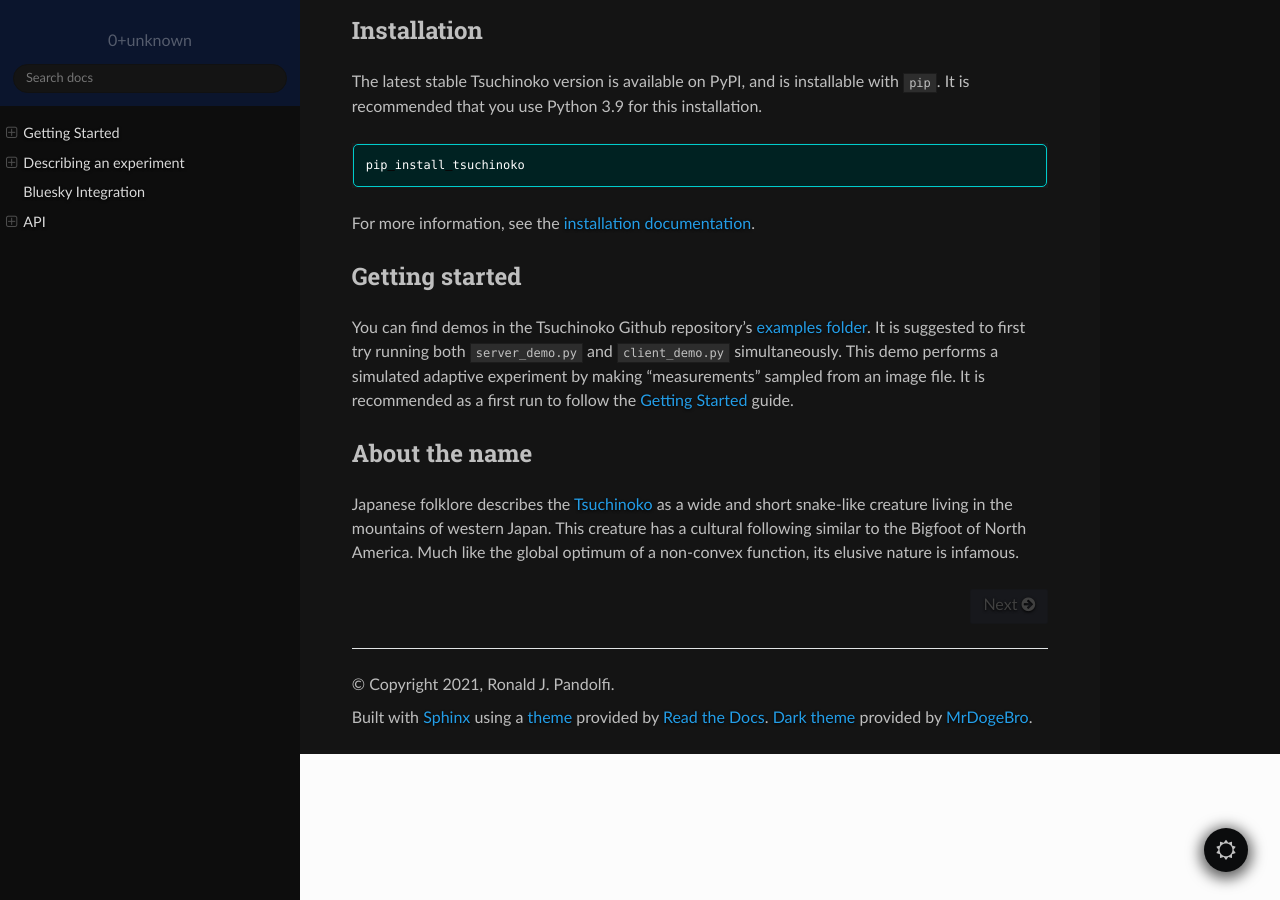
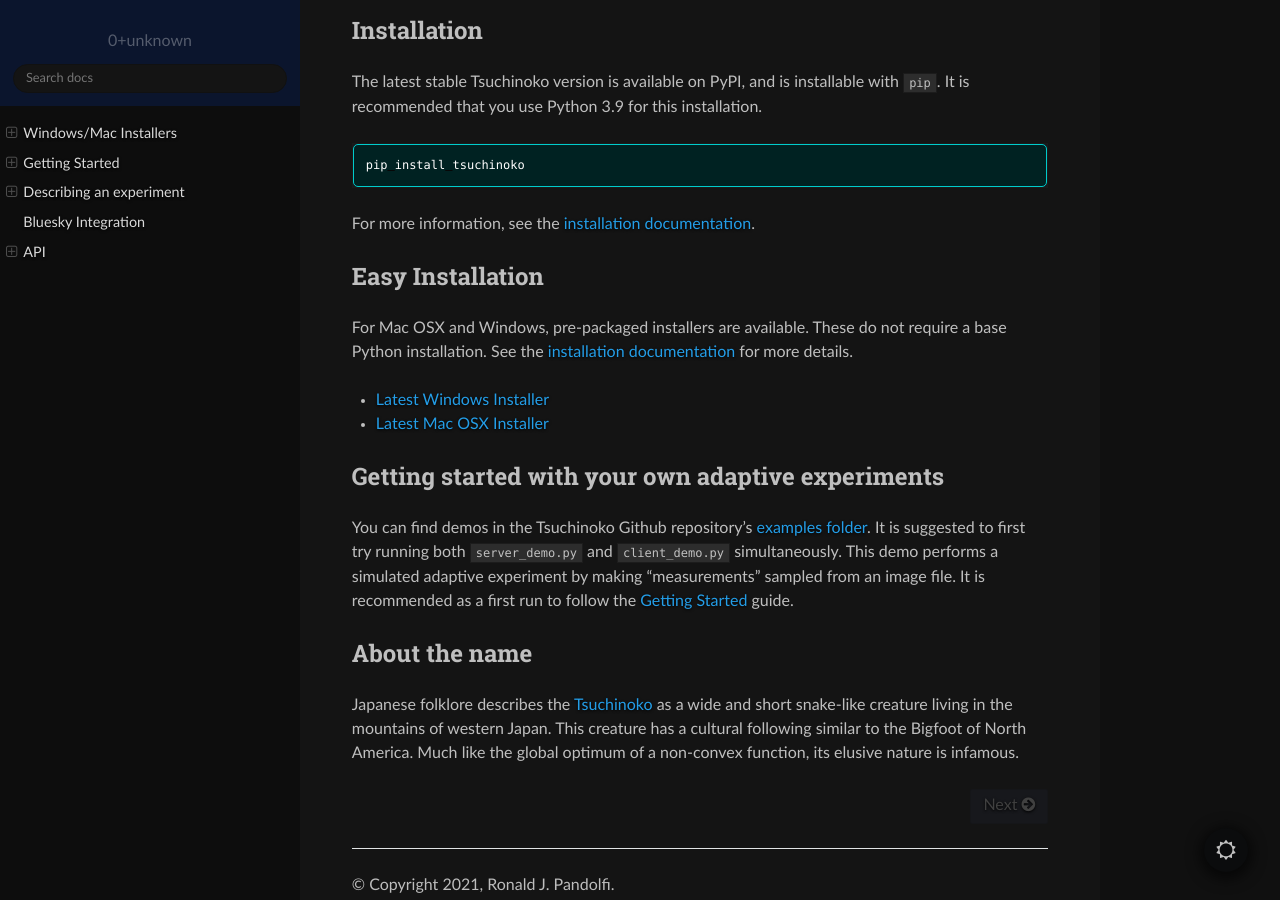
Before and after one commit to lbl-camera/tsuchinoko, a Sphinx documentation site: the page built from docs/source/index.md, in a window 1280 px wide and 900 px high, scrolled down 981 px. Built offline with Sphinx 7.4.7 and the Read the Docs theme 2.0.0, drawn with Linux system fonts in a browser that asks for light colours.

Commit message:
add installers to readme and docs

```diff
--- a/docs/source/index.md
+++ b/docs/source/index.md
@@ -30,7 +30,14 @@
 
 For more information, see the [installation documentation](quickstart.md).
 
-## Getting started
+## Easy Installation
+
+For Mac OSX and Windows, pre-packaged installers are available. These do not require a base Python installation. See the [installation documentation](https://tsuchinoko.readthedocs.io/en/latest/installers.html) for more details.
+
+- [Latest Windows Installer](https://github.com/lbl-camera/tsuchinoko/releases/latest/download/Tsuchinoko-amd64.exe)
+- [Latest Mac OSX Installer](https://github.com/lbl-camera/tsuchinoko/releases/latest/download/Tsuchinoko.app.tgz)
+
+## Getting started with your own adaptive experiments
 
 You can find demos in the Tsuchinoko Github repository's [examples folder](https://github.com/lbl-camera/tsuchinoko/tree/master/examples).
 It is suggested to first try running both `server_demo.py` and `client_demo.py` simultaneously. This demo performs a
@@ -48,6 +55,7 @@
 hidden: true
 maxdepth: 1
 ---
+installers.md
 quickstart.md
 server_experiment.md
 bluesky.md
```
Also changed, not shown: README.md (+8 -1 lines), docs/source/installers.md (added, +13 -0 lines).
